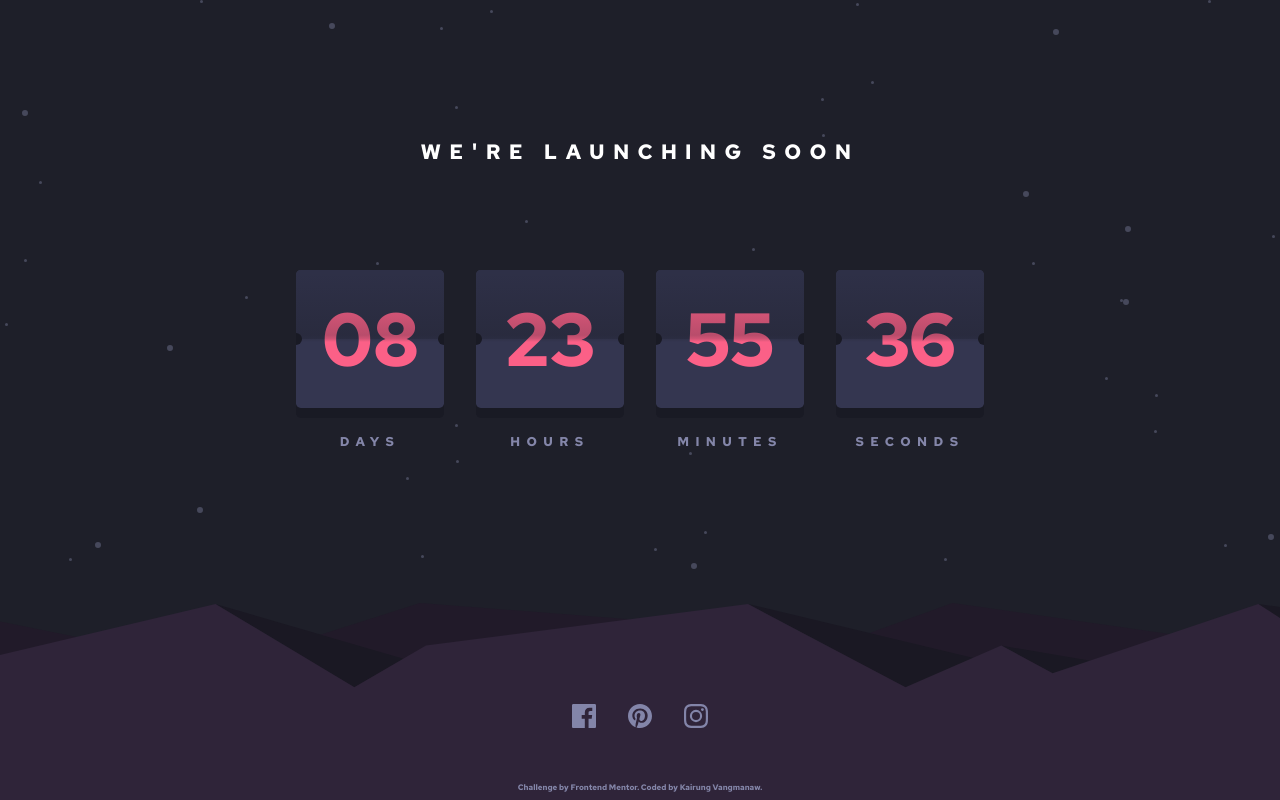
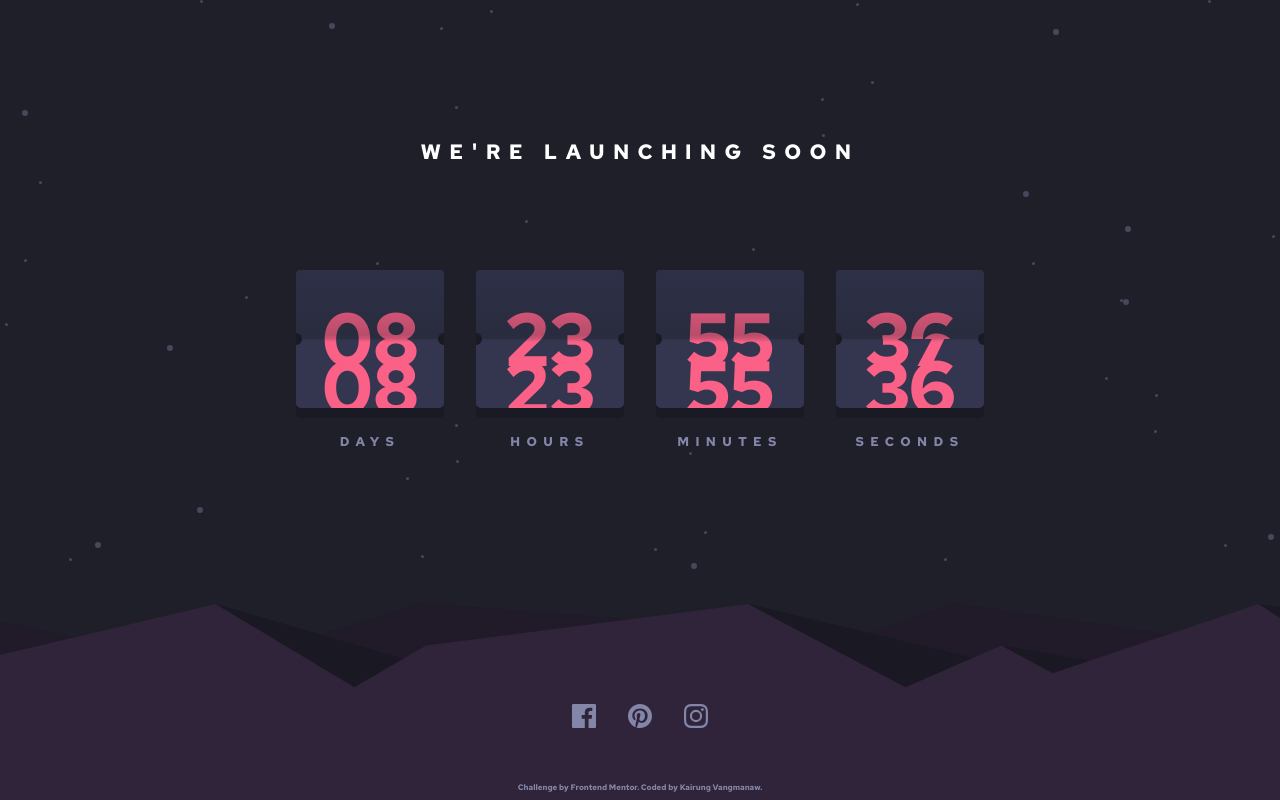
Before and after one commit to challenged-by-frontend-mentor/launch-countdown-timer, a React (Vite) app: page / in a window 1280 px wide. Built offline with nearby package versions, Linux system fonts and the light colour scheme.

Commit message:
refactor: add FlipCard structure

```diff
--- /dev/null
+++ b/src/components/FlipCard.jsx
@@ -0,0 +1,35 @@
+import { useState, useEffect } from "react";
+
+const FlipCard = ({label, value}) => {
+
+    const [current, setCurrent] = useState(value);
+    const [previous, setPrevious] = useState(value);
+    const [isFlipping, setIsFlipping] = useState(false);
+
+    useEffect(() => {
+        if(value !== current) {
+            setPrevious(current);
+            setCurrent(value);
+            setIsFlipping(true);
+
+            const timer = setTimeout(() => setIsFlipping(false), 600);
+            return () => clearTimeout(timer);
+        }
+    }, [value, current]);
+
+    const formatTime = (val) => String(val).padStart(2, "0");
+
+    return (
+        <div className="timer__item">
+            <div className={`timer__card ${isFlipping ? "flip": ""}`} aria-hidden="true">
+                <span className="timer__card-half timer__card-half--top">{formatTime(current)}</span>
+                <span className="timer__card-half timer__card-half--bottom">{formatTime(previous)}</span>
+                <span className="flip-card__top">{formatTime(previous)}</span>
+                <span className="flip-card__bottom">{formatTime(current)}</span>
+            </div>
+            <span className="timer__label">{label.toUpperCase()}</span>
+        </div>
+    );
+};
+
+export default FlipCard;
--- a/src/components/Timer.jsx
+++ b/src/components/Timer.jsx
@@ -1,4 +1,5 @@
 import { useState, useEffect } from "react";
+import FlipCard from "./FlipCard";
 
 const Timer = () => {
   const [time, setTime] = useState({
@@ -10,6 +11,7 @@ const Timer = () => {
 
   useEffect(() => {
     const timer = setInterval(() => {
+
       setTime((prevTime) => {
         const totalSeconds =
           prevTime.days * 86400 +
@@ -35,8 +37,6 @@ const Timer = () => {
     return () => clearInterval(timer);
   }, []);
 
-  const formatTime = (val) => String(val).padStart(2, "0");
-
   const accessibleTimerLabel = `${time.days} days, ${time.hours} hours, ${time.minutes} minutes, and ${time.seconds} seconds remaining`;
 
   return (
@@ -48,17 +48,7 @@ const Timer = () => {
     >
       <div className="timer__container">
         {Object.entries(time).map(([key, value]) => (
-          <div className="timer__item" key={key}>
-            <div className="timer__card" aria-hidden="true">
-              <span className="timer__card-half timer__card-half--top">
-                {formatTime(value)}
-              </span>
-              <span className="timer__card-half timer__card-half--bottom">
-                {formatTime(value)}
-              </span>
-            </div>
-            <span className="timer__label">{key.toUpperCase()}</span>
-          </div>
+          <FlipCard key={key} label={key} value={value} />
         ))}
       </div>
     </section>
```
